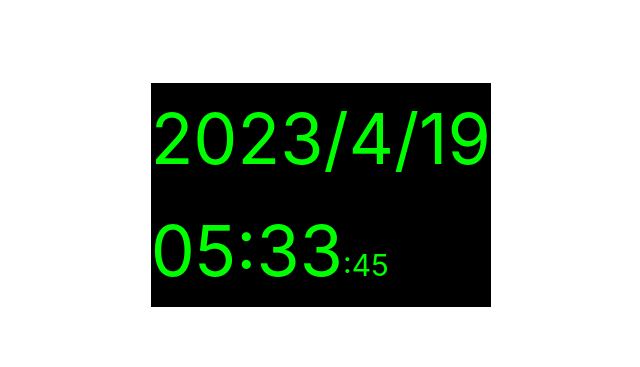
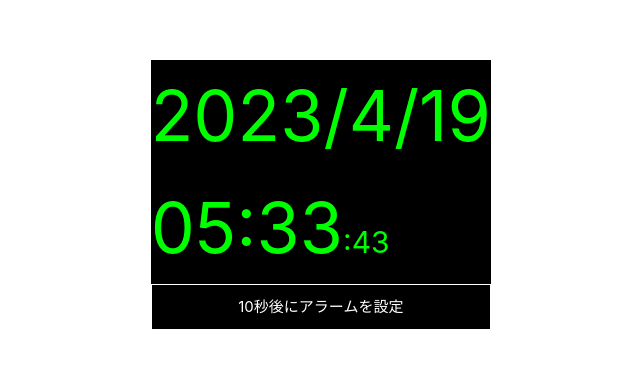
Before and after one commit to saitogen/VUE-CLOCK-TEST, a Vue app: page / in a window 1280 px wide. Shown: the part 205-572 px from the top of the page, without its empty margins (149-789 px from the left). Built offline with nearby package versions, Linux system fonts and the light colour scheme.

Commit message:
完成/アラーム追加

```diff
--- a/src/components/ClockScreen.vue
+++ b/src/components/ClockScreen.vue
@@ -9,10 +9,16 @@
                     {{ hour }}:{{ minutes }}<span class="seconds">:{{ seconds }}</span>
                 </p>
             </div>
+            <!-- ボタンを追加 -->
+            <div class="button" v-on:click="showMessage()">
+                <p>10秒後にアラームを設定</p>
+            </div>
         </div>
     </div>
 </template>
 <script>
+import { shallowReadonly } from 'vue';
+
     export default{
         name:"ClockScreen",
         data(){
@@ -56,6 +62,11 @@
             // 現在の日時をセット
             setDate(){
                 this.date=new Date();
+            },
+            showMessage(){
+                window.setTimeout(()=>{
+                    alert("10秒経過しました");
+                },10000)
             }
         },
     };
@@ -87,4 +98,11 @@
     .seconds{
         font-size: 30px;
     }
+    .button{
+        border: 1px solid #fff;
+        text-align: center;
+        padding:10px 0;
+        color: #fff;
+        cursor: pointer;
+    }
 </style>
```
